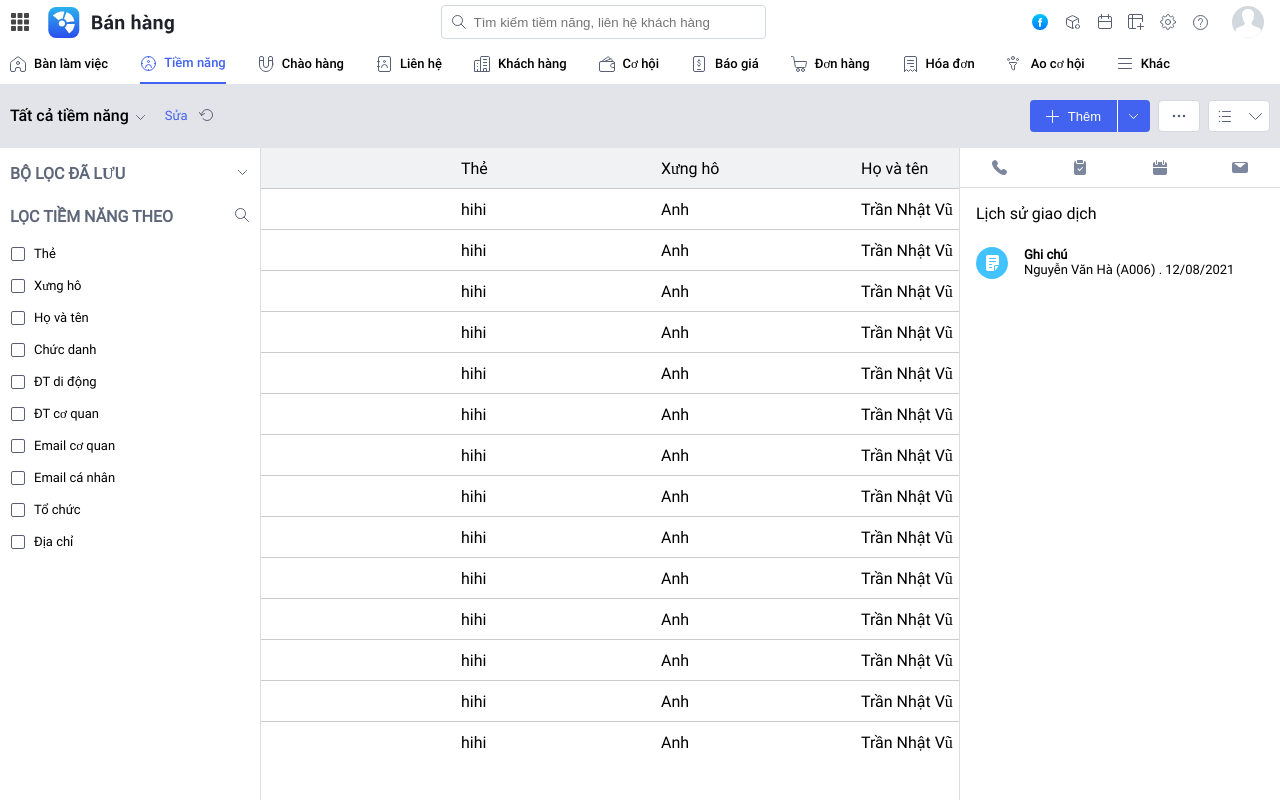
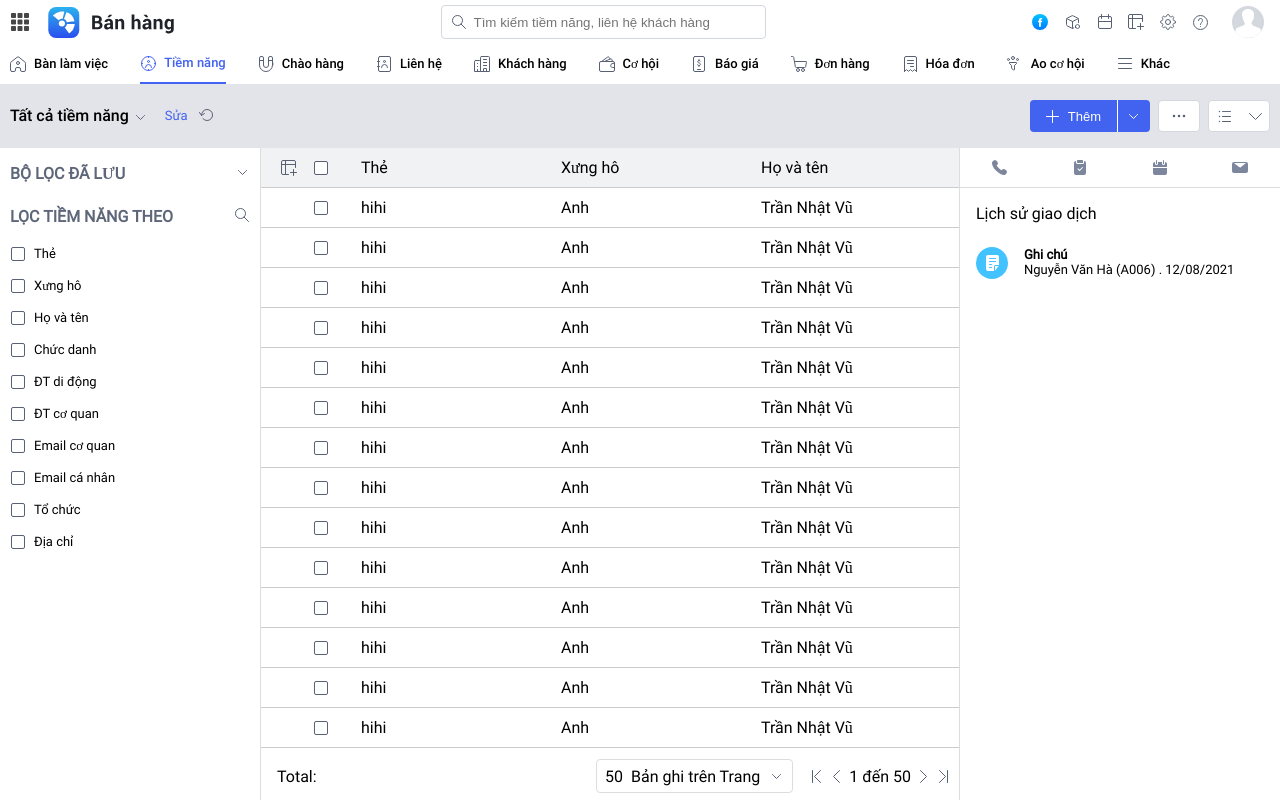
Before and after one commit to SonTD1408/FresherMiSa, a Vue app in the folder frontend/: page / in a window 1280 px wide. Built offline with nearby package versions, Linux system fonts and the light colour scheme.

Commit message:
ui: complete icon table

```diff
--- a/frontend/src/style/layout/header.css
+++ b/frontend/src/style/layout/header.css
@@ -23,6 +23,7 @@
     background-repeat: no-repeat;
     background-position: center;
     margin: 0 8px;
+    cursor: pointer;
 }
 .hl-img{
     height: 32px;
@@ -33,6 +34,7 @@
     background-size: contain;
     background-position: center;
     margin: 0 8px;
+    cursor: pointer;
 }
 .hl-text{
     font-weight: 800;
--- a/frontend/src/style/layout/navigation.css
+++ b/frontend/src/style/layout/navigation.css
@@ -15,6 +15,9 @@
     align-items: center;
     margin-right: 32px;
     cursor: pointer;
+}
+.nav-item:hover{
+    background-color: #F0F2F4;
 }
 .nav-item-selected{
     line-height: 38px;
--- a/frontend/src/style/main.css
+++ b/frontend/src/style/main.css
@@ -20,3 +20,12 @@ body{
     font-family: Roboto-Regular;
     src: url("../assets/fonts/roboto-v20-vietnamese_latin-regular.woff2");
 }
+
+.align-left{
+    display: flex;
+    justify-content: left;
+}
+.align-right{
+    display: flex;
+    justify-content: right;
+}
--- a/frontend/src/style/view/potential/show/mainContent.css
+++ b/frontend/src/style/view/potential/show/mainContent.css
@@ -18,17 +18,117 @@
     overflow-x: auto;
     height: calc(100vh - 84px - 64px - 48px - 40px);
 }
-.s-tbody .s-tr:hover{
+.s-tbody .s-tr:hover .s-td{
     background-color: #E7EDFB;
 }
 .s-tr{
     display: grid;
-    grid-template-columns: 200px 200px 200px 200px 200px 200px 200px 200px 200px 200px 200px 200px;
+    grid-template-columns: 100px 200px 200px 200px 200px 200px 200px 200px 200px 200px 200px 200px;
     height: 40px;
-    border-bottom: 1px solid #ccc;
 }
 .s-td, .s-th{
     text-overflow: ellipsis;
     display: flex;
     align-items: center;
+    border-bottom: 1px solid #ccc;
+
 }
+.s-td{
+    text-overflow: ellipsis;
+    cursor: pointer;
+}
+.s-th-export-icon{
+    cursor: pointer;
+    margin: 0 16px;
+    width: 16px;
+    height: 16px;
+    background: url('../../../../assets/img/icon_collection.svg') no-repeat 0px 0px;
+}
+.s-th-select-icon{
+    cursor: pointer;
+    margin-right: 32px;
+    width: 16px;
+    height: 16px;
+    background: url('../../../../assets/img/icon_collection.svg') no-repeat -192px -16px;
+}
+.cell-phone-icon{
+    margin-right: 8px;
+    width: 16px;
+    height: 16px;
+    background: url('../../../../assets/img/icon_collection.svg') no-repeat -320px -48px;
+}
+
+/* footer  */
+.footer{
+    height: 48px;
+    display: flex;
+    align-items: center;
+    justify-content: space-between;
+}
+.footer-left{
+    padding: 0 16px
+}
+.footer-right{
+    display: flex;
+    align-items: center;
+}
+.footer-page-size{
+    display: flex;
+    align-items: center;
+    padding: 0 8px;
+    border: 1px solid #ddd;
+    height: 32px;
+    border-radius: 4px;
+    margin-right: 16px;
+    cursor: pointer;
+}
+.footer-page-size span{
+    margin-right: 8px;
+}
+.fps-dropdown{
+    margin-left: 8px;
+    width: 16px;
+    height: 16px;
+    background: url('../../../../assets/img/icon_collection.svg') no-repeat -48px -32px;
+}
+
+.footer-paging{
+    display: flex;
+    align-items: center;
+    margin-right: 8px;
+}
+.fp-first{
+    cursor: pointer;
+    width: 16px;
+    height: 16px;
+    background: url("../../../../assets/img/icon_collection.svg") no-repeat -112px -224px;
+}
+.fp-prev{
+    cursor: pointer;
+    width: 16px;
+    height: 16px;
+    margin-left: 4px;
+    background: url("../../../../assets/img/icon_collection.svg") no-repeat -289px -32px;
+}
+.fp-txt{
+    margin: 0 4px;
+}
+.fp-txt .from{
+    margin-right: 4px;
+}
+.fp-txt .to{
+    margin-left: 4px;
+}
+.fp-next{
+    cursor: pointer;
+    width: 16px;
+    height: 16px;
+    margin-right: 4px;
+    background: url("../../../../assets/img/icon_collection.svg") no-repeat -303px -32px;
+}
+.fp-last{
+    cursor: pointer;
+    width: 16px;
+    height: 16px;
+    background: url("../../../../assets/img/icon_collection.svg") no-repeat -128px -224px;
+}
--- a/frontend/src/style/view/potential/show/toolbarTop.css
+++ b/frontend/src/style/view/potential/show/toolbarTop.css
@@ -13,6 +13,7 @@
     display: flex;
 }
 .ttl-name-txt{
+    cursor: pointer;
     font-family: Roboto-Bold;
     line-height: 24px;
 }
@@ -21,11 +22,13 @@
     width: 16px;
     height: 16px;
     margin: 0 16px 0 4px;
+    cursor: pointer;
 }
 .ttl-action{
     font-size: 13px;
     color: #4262F0;
     transform: translateY(4px);
+    cursor: pointer;
 }
 .ttl-refresh{
     background: url("../../../../assets/img/icon_collection.svg") no-repeat -240px -176px;
@@ -33,6 +36,7 @@
     height: 16px;
     margin-left: 10px;
     transform: translateY(3px);
+    cursor: pointer;
 }
 .tt-right{
     display: flex;
--- a/frontend/src/view/potential/show/ShowPotential.vue
+++ b/frontend/src/view/potential/show/ShowPotential.vue
@@ -96,7 +96,7 @@
         <div id="potential-table">
           <div class="s-thead">
             <div class="s-tr">
-                <div class="s-th">
+                <div class="s-th align-right">
                     <div class="s-th-export-icon"></div>
                     <div class="s-th-select-icon"></div>
                 </div>
@@ -115,12 +115,32 @@
           </div>
           <div class="s-tbody" v-on:scroll="handleScroll">
             <div class="s-tr" v-for="(item, index) in items" :key="index">
-              <div class="hi"></div>
-              <div class="s-td" v-for="i of item" :key="i">{{ i }}</div>
+              <div class="s-td align-right">
+                    <div class="s-th-select-icon"></div>
+              </div>
+              <div class="s-td" v-for="(i,ind) in item" :key="ind">
+                  <div class="cell-phone-icon" v-if="ind==5 || ind==4"></div>
+                  {{i}}
+              </div>
             </div>
           </div>
         </div>
-        <div class="footer"></div>
+        <div class="footer">
+          <div class="footer-left">Total: <span></span></div>
+          <div class="footer-right">
+            <div class="footer-page-size"><span>50 </span>
+               Bản ghi trên Trang
+              <div class="fps-dropdown"></div>
+            </div>
+            <div class="footer-paging">
+                <div class="fp-first"></div>
+                <div class="fp-prev"></div>
+                <div class="fp-txt"><span class="from">1</span>đến<span class="to">50</span></div>
+                <div class="fp-next"></div>
+                <div class="fp-last"></div>
+            </div>
+          </div>
+        </div>
       </div>
       <div id="toolbarRight">
         <div class="tr-header">
```
